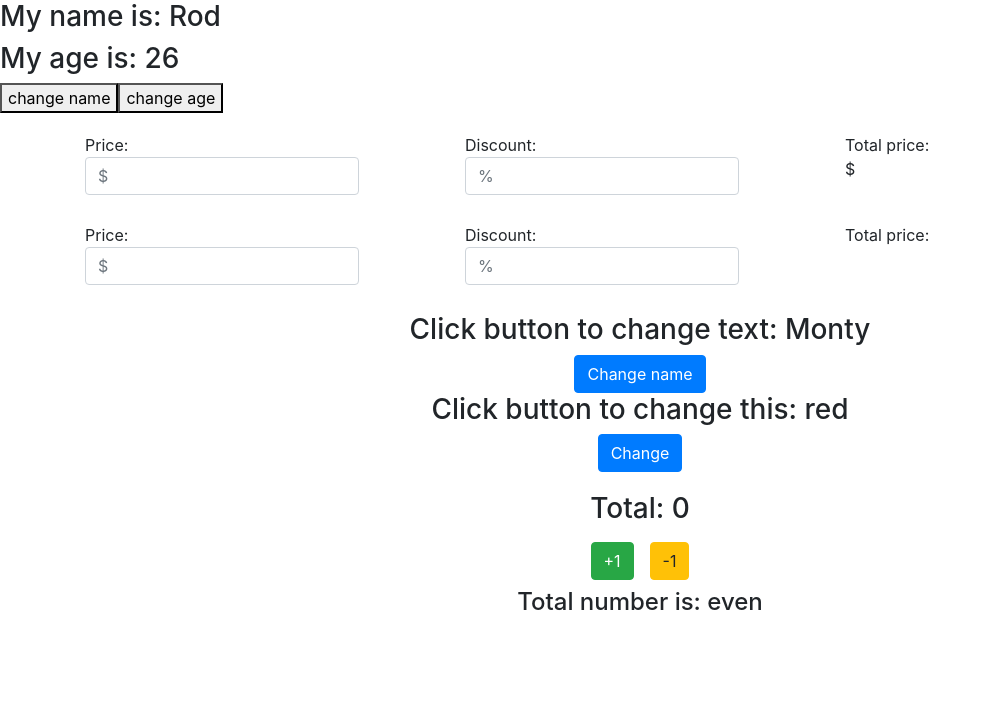
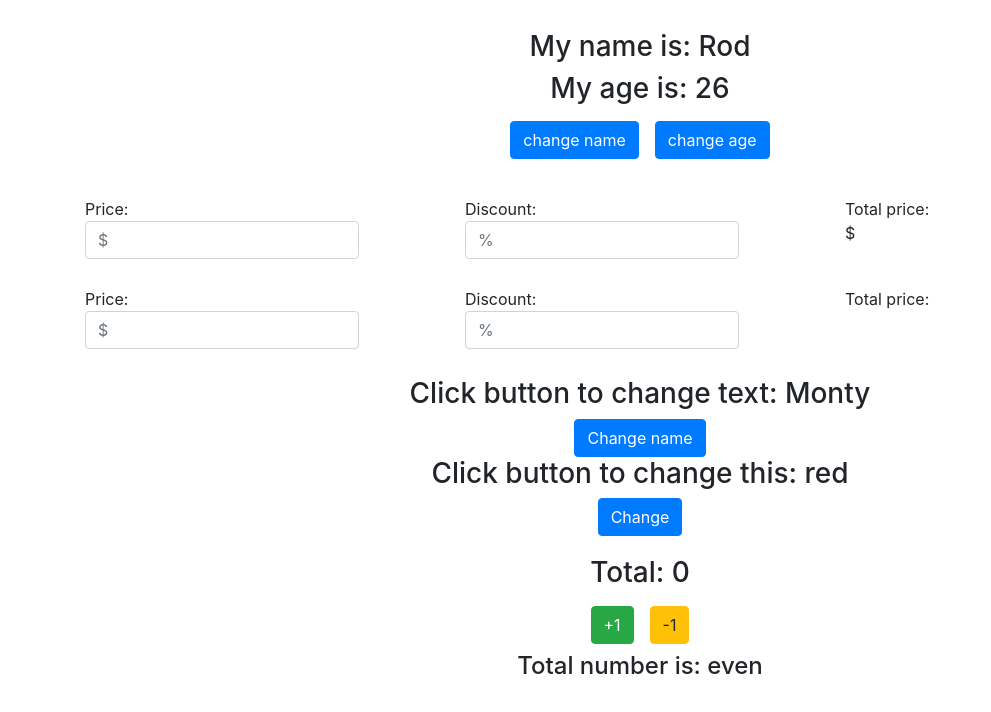
Before and after one commit to Jaguso/redux-example, a React app: page / in a window 1280 px wide. Shown: the top 712 px of the page, without its empty margins (0-991 px from the left). Built offline with nearby package versions, Linux system fonts and the light colour scheme.

Commit message:
added styles on top

```diff
--- a/src/App.js
+++ b/src/App.js
@@ -2,7 +2,6 @@ import React, { Component } from 'react';
 import './App.css';
 import { connect } from 'react-redux';
 
-import Home from './components/home/Home';
 import Calculator from './components/calculator/Calculator';
 import CalculatorRedux from './components/calculatorRedux/CalculatorRedux';
 import Colors from './components/colors/Colors';
@@ -12,10 +11,12 @@ class App extends Component {
   render() {
     return (
       <div>
-        <h3>My name is: {this.props.user.name}</h3>
-        <h3>My age is: {this.props.user.age}</h3>
-        <button onClick={() => this.props.setName('Luis')}>change name</button>
-        <button onClick={()=>this.props.setAge('12')}>change age</button>
+        <div style={{textAlign: 'center', margin: '30px'}}>
+          <h3>My name is: {this.props.user.name}</h3>
+          <h3>My age is: {this.props.user.age}</h3>
+          <button onClick={() => this.props.setName('Luis')} className="btn btn-primary" style={{margin: '8px'}}>change name</button>
+          <button onClick={()=>this.props.setAge('12')} className="btn btn-primary" style={{margin: '8px'}}>change age</button>
+        </div>
         <Calculator/>
         <CalculatorRedux />
         <Colors/>
```
